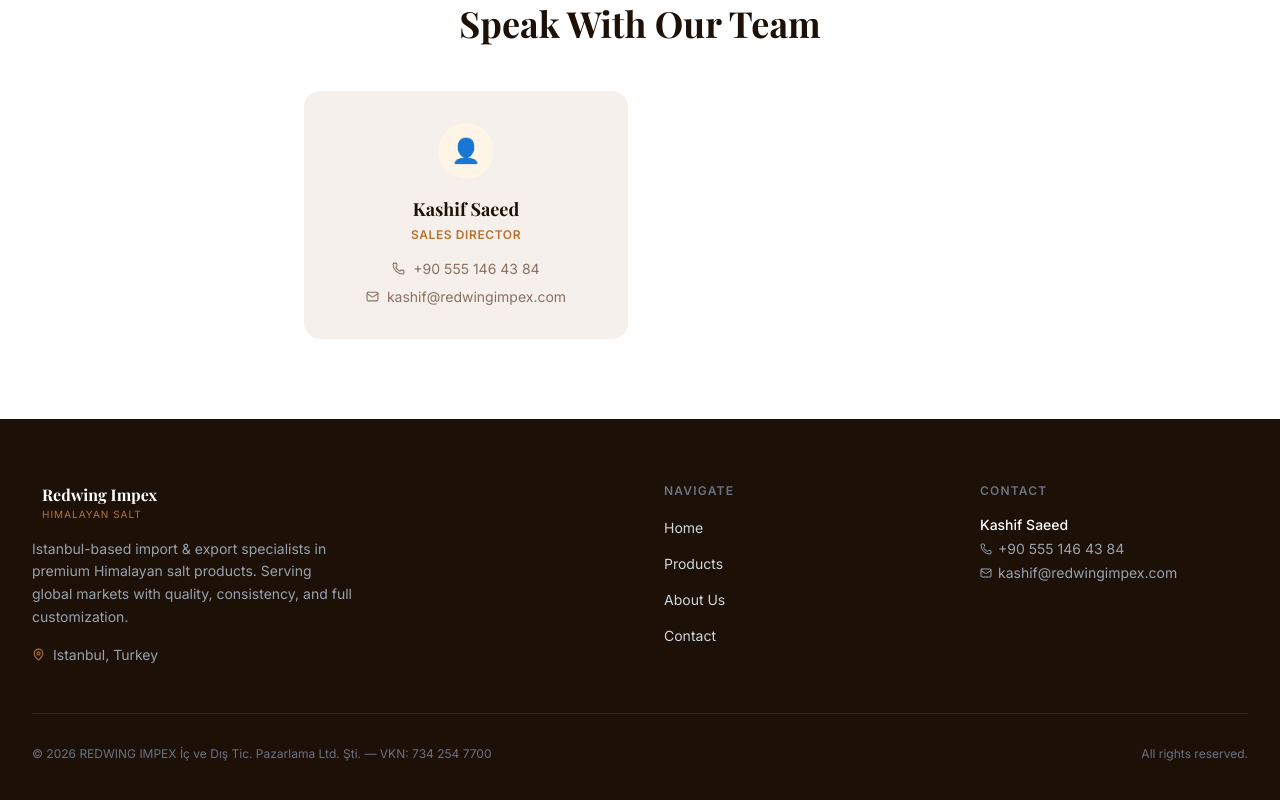
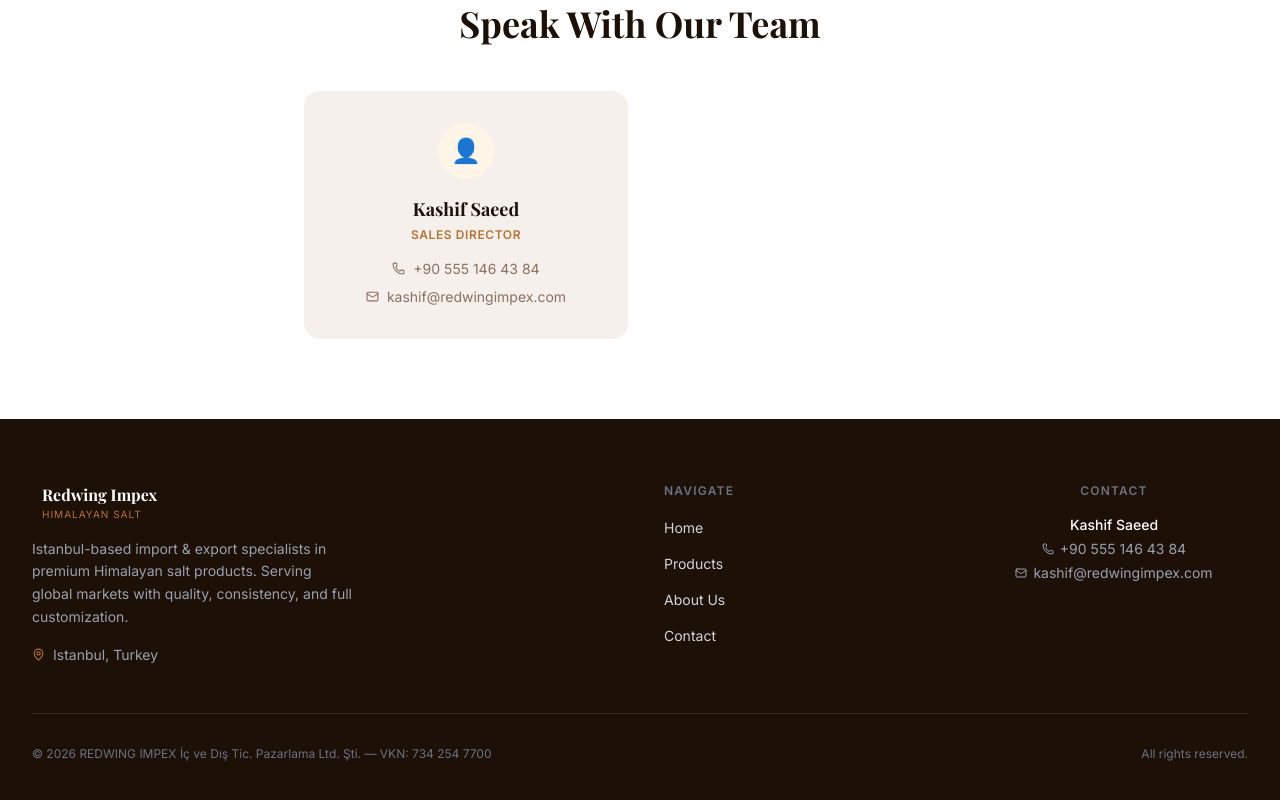
Before and after one commit to zmadil/RedwingImpex, a Next.js app: page / in a window 1280 px wide. Shown: the part 3176-3976 px from the top of the page. Built offline with nearby package versions, Linux system fonts and the light colour scheme; a web font is replaced by a local one.

Commit message:
moved contact to center

```diff
--- a/src/components/Footer.tsx
+++ b/src/components/Footer.tsx
@@ -56,24 +56,24 @@ export default function Footer() {
           </div>
 
           {/* Contact */}
-          <div>
+          <div className="flex flex-col items-center">
             <h4 className="text-xs font-semibold uppercase tracking-widest text-gray-500 mb-4">
               Contact
             </h4>
             <ul className="space-y-4">
               {contacts.map((c) => (
-                <li key={c.email} className="text-sm">
+                <li key={c.email} className="text-sm text-center">
                   <p className="text-white font-medium">{c.name}</p>
                   <a
                     href={`tel:${c.phone.replace(/\s/g, "")}`}
-                    className="flex items-center gap-1.5 text-gray-400 hover:text-[var(--amber)] transition-colors mt-1"
+                    className="flex items-center justify-center gap-1.5 text-gray-400 hover:text-[var(--amber)] transition-colors mt-1"
                   >
                     <Phone size={12} />
                     {c.phone}
                   </a>
                   <a
                     href={`mailto:${c.email}`}
-                    className="flex items-center gap-1.5 text-gray-400 hover:text-[var(--amber)] transition-colors mt-1"
+                    className="flex items-center justify-center gap-1.5 text-gray-400 hover:text-[var(--amber)] transition-colors mt-1"
                   >
                     <Mail size={12} />
                     {c.email}
```
